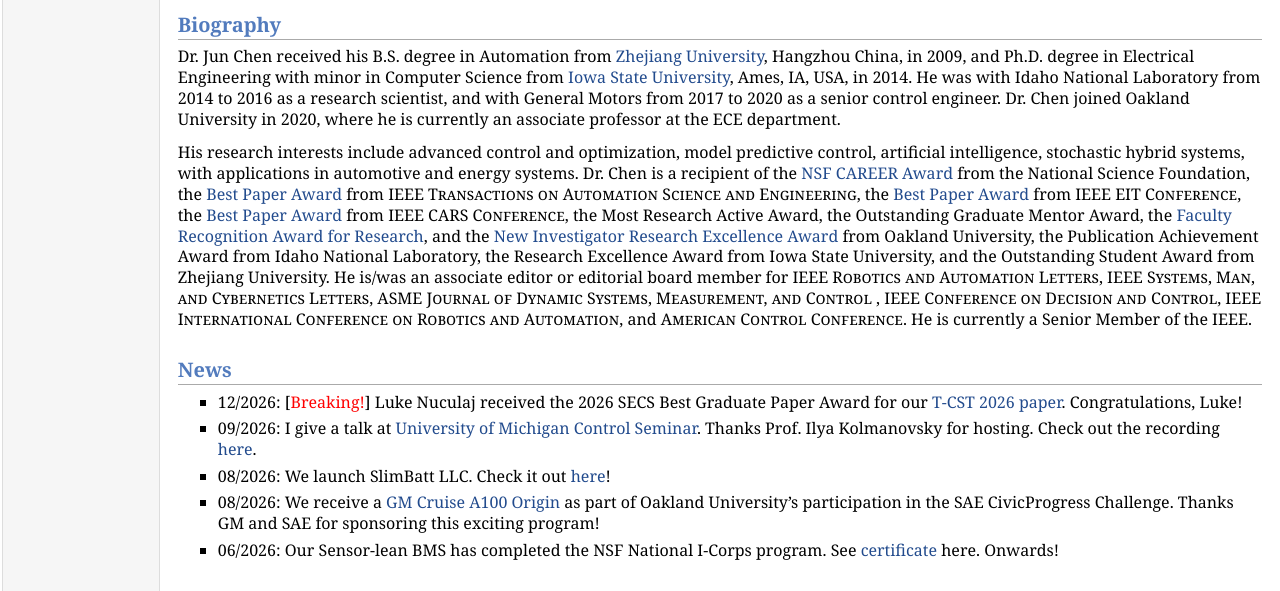
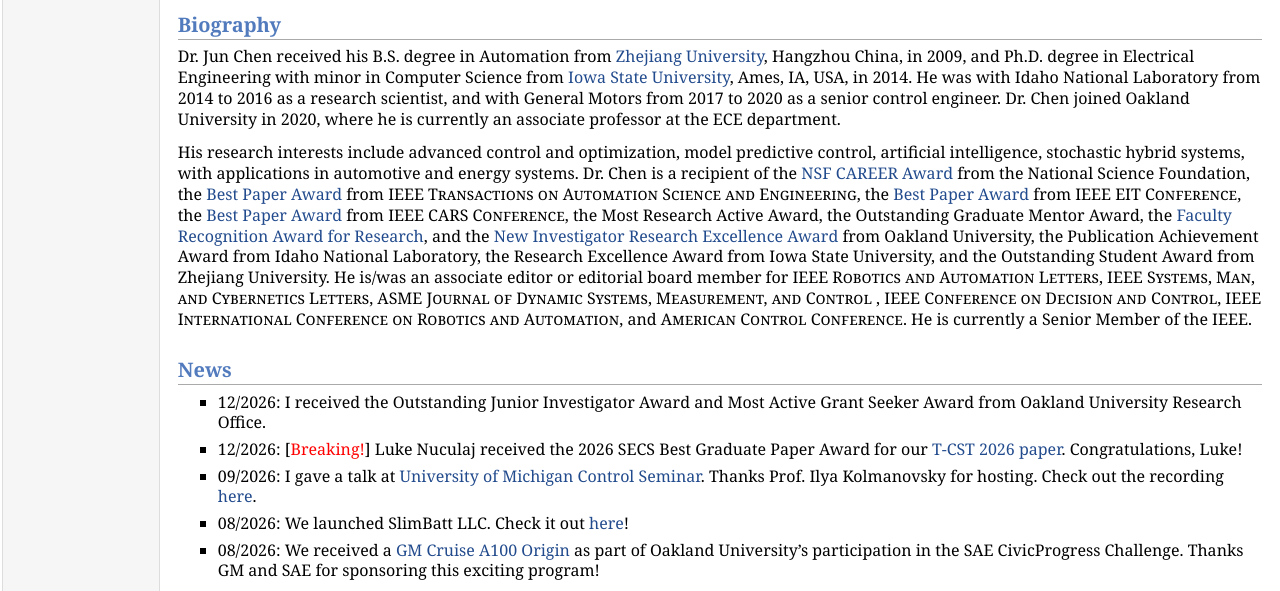
Before and after one commit to jchenee2015/jchenee2015.github.io, a plain HTML site: page index.html in a window 1280 px wide. Shown: the part 348-939 px from the top of the page. Drawn offline with Linux system fonts and the light colour scheme.

Commit message:
Update index.html

```diff
--- a/index.html
+++ b/index.html
@@ -90,11 +90,12 @@ His research interests include advanced control and optimization, model predicti
 
 <h2><b>News</b></span></font></h2>
 <ul>
+<li><p>12/2026: I received the Outstanding Junior Investigator Award and Most Active Grant Seeker Award from Oakland University Research Office. </p></li>
 <li><p>12/2026: [<span style='color: red;'>Breaking!</span>] Luke Nuculaj received the 2026 SECS Best Graduate Paper Award for our <a href="https://jchen2020.net/pubs.html" target="_blank">T-CST 2026 paper</a>. Congratulations, Luke! </p></li>
-<li><p>09/2026: I give a talk at <a href="https://ece.engin.umich.edu/event/estimation-and-control-of-large-scale-interconnected-systems-with-automotive-applications" target="_blank">University of Michigan Control Seminar</a>. Thanks Prof. Ilya Kolmanovsky for hosting. Check out the recording <a href="https://youtube.com/watch?v=4ItqtZXfpeE&source_ve_path=MjM4NTE&embeds_referring_euri=https%3A%2F%2Fece.engin.umich.edu%2F" target="_blank">here</a>.
-<li><p>08/2026: We launch SlimBatt LLC. Check it out <a href="https://slimbatt.github.io/" target="_blank">here</a>! </p></li>
-<li><p>08/2026: We receive a <a href="GM_Cruise_Origin.jpg" target="_blank">GM Cruise A100 Origin</a> as part of Oakland University’s participation in the SAE CivicProgress Challenge. Thanks GM and SAE for sponsoring this exciting program! </p></li>
-<li><p>06/2026: Our Sensor-lean BMS has completed the NSF National I-Corps program. See <a href="Jun_Chen_2026_I-Corps.pdf" target="_blank">certificate</a> here. Onwards! </p></li>
+<li><p>09/2026: I gave a talk at <a href="https://ece.engin.umich.edu/event/estimation-and-control-of-large-scale-interconnected-systems-with-automotive-applications" target="_blank">University of Michigan Control Seminar</a>. Thanks Prof. Ilya Kolmanovsky for hosting. Check out the recording <a href="https://youtube.com/watch?v=4ItqtZXfpeE&source_ve_path=MjM4NTE&embeds_referring_euri=https%3A%2F%2Fece.engin.umich.edu%2F" target="_blank">here</a>.
+<li><p>08/2026: We launched SlimBatt LLC. Check it out <a href="https://slimbatt.github.io/" target="_blank">here</a>! </p></li>
+<li><p>08/2026: We received a <a href="GM_Cruise_Origin.jpg" target="_blank">GM Cruise A100 Origin</a> as part of Oakland University’s participation in the SAE CivicProgress Challenge. Thanks GM and SAE for sponsoring this exciting program! </p></li>
+
 </ul>
 
 
@@ -129,6 +130,7 @@ His research interests include advanced control and optimization, model predicti
 
 <h2><b>Archived News</b></span></font></h2>
 <ul>
+<li><p>06/2026: Our Sensor-lean BMS has completed the NSF National I-Corps program. See <a href="Jun_Chen_2026_I-Corps.pdf" target="_blank">certificate</a> here. Onwards! </p></li>
 <li><p>05/2026: Our paper has been selected as the recipient of <a href="ATS_Finalist_ACC.pdf" target="_blank">2026 ACC ATS Best Paper Finalist Award</a>. Congratulations Luke Nuculaj! </p></li>
 <li><p>05/2026: I was invited to join Editorial Board of <a href="https://www.ieee-ras.org/publications/ra-l/" target="_blank">IEEE Robotics and Automation Letters</a> as an associate editor. </p></li>
 <li><p>04/2026: I receive the SECS Distinguished Associate Professor Award from Oakland University. </p></li>
```
